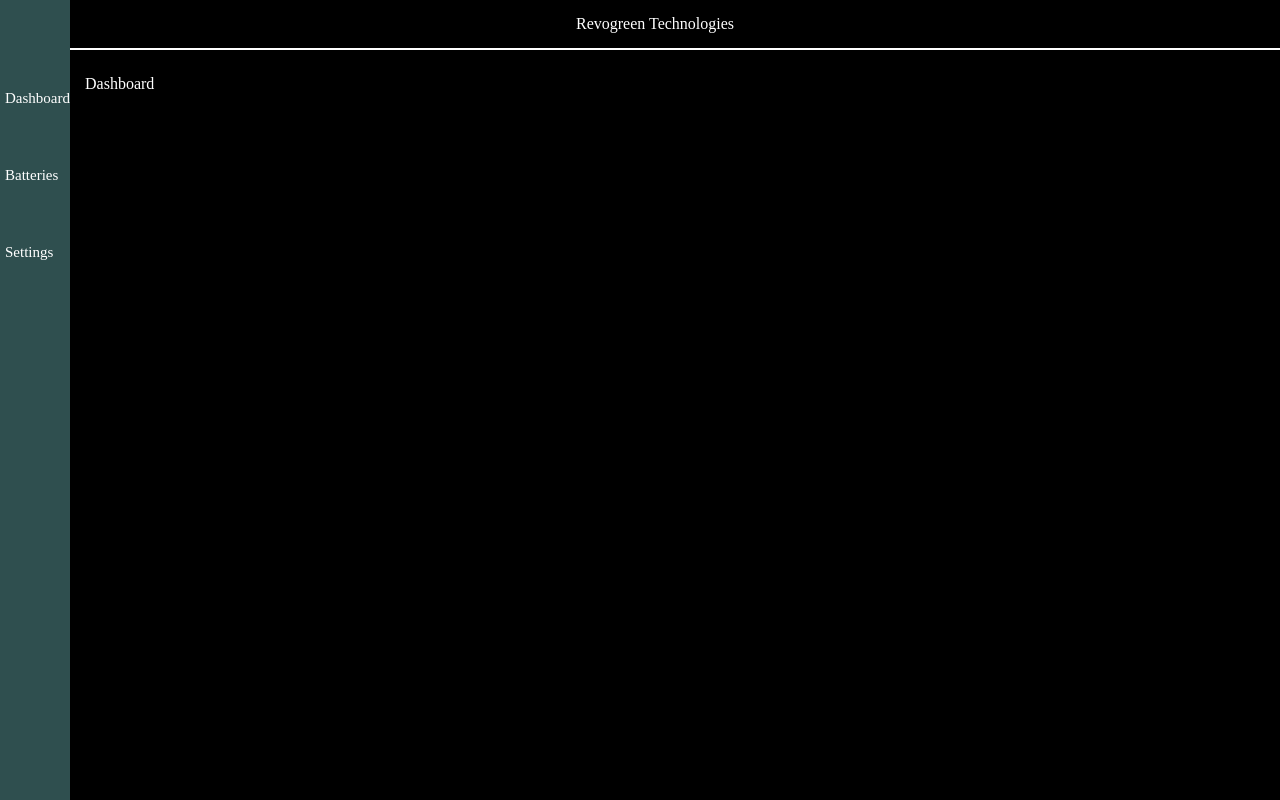
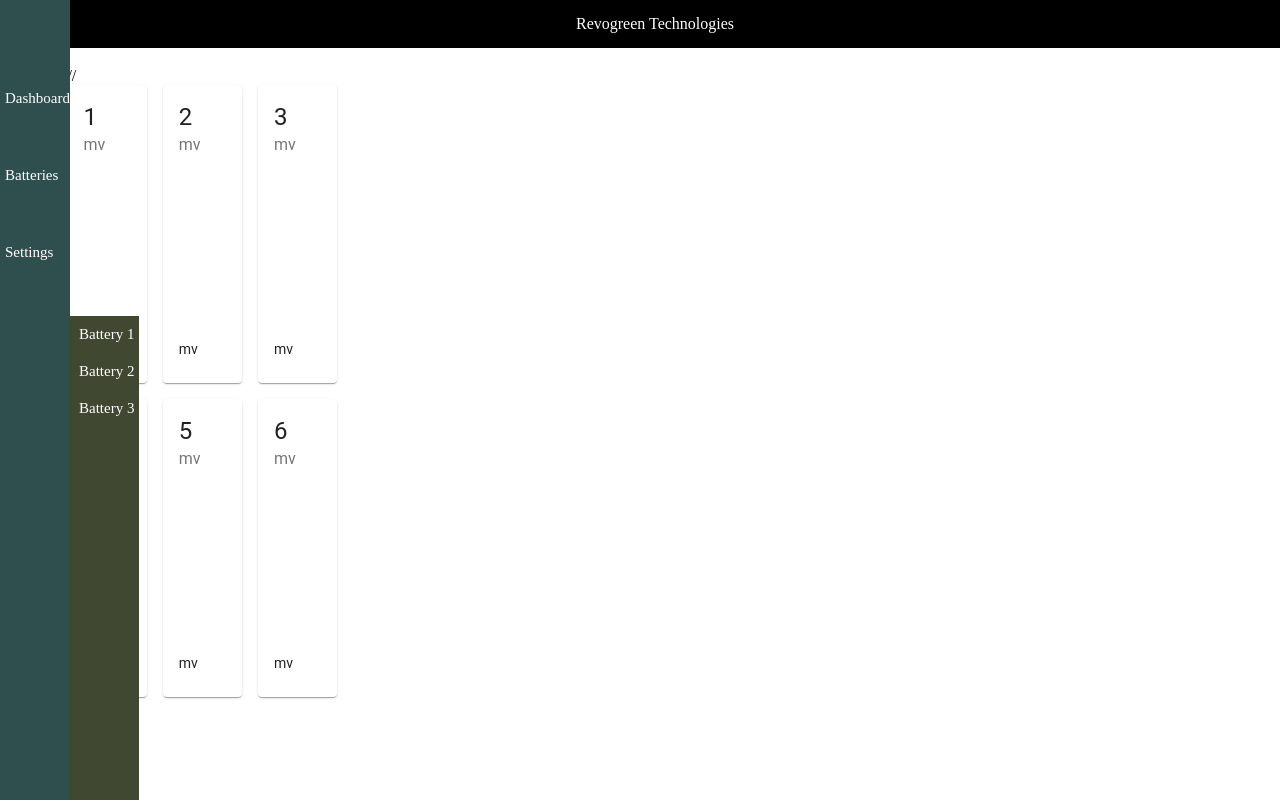
Before and after one commit to swarali15/HelpingHand, a React (Create React App) app: page / in a window 1280 px wide. Built offline with nearby package versions, Linux system fonts and the light colour scheme.

Commit message:
Added cards, batteries ChildComponent

```diff
--- a/package.json
+++ b/package.json
@@ -3,6 +3,7 @@
   "version": "0.1.0",
   "private": true,
   "dependencies": {
+    "@material-ui/core": "^4.9.9",
     "@testing-library/jest-dom": "^4.2.4",
     "@testing-library/react": "^9.3.2",
     "@testing-library/user-event": "^7.1.2",
--- a/src/components/DashBoard.js
+++ b/src/components/DashBoard.js
@@ -1,10 +1,22 @@
 import React from 'react';
+import DashboardCard from './dashboard/DashboardCard.js'
+import { Grid } from "@material-ui/core";
+import Content from './dashboard/DashboardContent';
 
 function DashBoard()
 {
-    return(<div className="DashBoard" >
-        <main className="dashboard">Dashboard</main>
-        </div>)
+    return (
+    <Grid container direction="column">
+      <Grid item container>
+        <Grid item xs={false} sm={2} />
+        <Grid item xs={12} sm={8}>
+          <h2>Content</h2>
+        //<Content />
+        </Grid>
+        <Grid item xs={false} sm={2} />
+      </Grid>
+    </Grid>
+  );
 
 }
 export default DashBoard
--- a/src/components/SideBar.js
+++ b/src/components/SideBar.js
@@ -1,39 +1,45 @@
 import React from 'react';
 import Sidebar from "react-sidebar";
 import Batteries from "./Batteries"
+import ReactDom from 'react-dom'
 
   class SideBar extends React.Component {
-      constructor() {
+      constructor()
+  {
     super();
     this.state = {
       showComponent: false,
     };
-    this._onButtonClick = this._onButtonClick.bind(this);
+    this.onBatteriesClick = this.onBatteriesClick.bind(this);
   }
 
-_onButtonClick() {
-    this.setState({
-      showComponent: true,
-    });
+onBatteriesClick() {
+    this.setState({showComponent: true});
   }
 
+accessBatery =()=>{
+    if(!this.setState.showComponent)
+        return;
+    else
+    this.refs.child.renderBattery();
+
+}
 render() {
 
-    return (<div className="sidebar-container">
+    return (
+    <div className="sidebar-container">
        <div className="sidebar-link">Dashboard</div>
+       <div className="sidebar-link batteryId" onClick={this.onBatteriesClick}>Batteries</div>
+       <div className="sidebar-link">Settings</div>
+        <Batteries ref='child'/>
+    </div>
+  )
+}
+  }
 
-    <div>
-       <div className="sidebar-link batteryId" onClick={this._onButtonClick}>Batteries</div>
-            {this.state.showComponent ?
-           <Batteries /> :
-           null
-        }
-    </div>
 
-       <div className="sidebar-link">Settings</div>
-        </div>)
 
-  }
-}
+
+
 
 export default SideBar
--- /dev/null
+++ b/src/components/dashboard/CardHeader.js
@@ -0,0 +1,17 @@
+import React from "react";
+import { AppBar, Toolbar, Typography } from "@material-ui/core";
+import { makeStyles } from "@material-ui/styles";
+
+const Header = () => {
+  return (
+    <AppBar position="static">
+      <Toolbar>
+        <Typography className>
+          Anthony sistilli
+        </Typography>
+      </Toolbar>
+    </AppBar>
+  );
+};
+
+export default Header;
--- /dev/null
+++ b/src/components/dashboard/DashboardCard.js
@@ -0,0 +1,31 @@
+import React from "react";
+import { makeStyles } from "@material-ui/core/styles";
+import Card from "@material-ui/core/Card";
+import CardHeader from "@material-ui/core/CardHeader";
+import CardActions from "@material-ui/core/CardActions";
+import CardContent from "@material-ui/core/CardContent";
+import Typography from "@material-ui/core/Typography";
+import Button from "@material-ui/core/Button";
+//import ShareIcon from "@material-ui/icons/Share";
+import { Avatar, IconButton, CardMedia } from "@material-ui/core";
+
+const DashboardCard = props => {
+  const { title, subtitle, description} = props;
+  return (
+    <Card>
+      <CardHeader
+        title={title}
+        description={description}
+        subheader={description}
+      />
+      <CardMedia style={{ height: "150px" }}  />
+      <CardContent>
+        <Typography variant="body2" component="p">
+          {description}
+        </Typography>
+      </CardContent>
+    </Card>
+  );
+};
+
+export default DashboardCard;
--- /dev/null
+++ b/src/components/dashboard/DashboardContent.js
@@ -0,0 +1,22 @@
+import React from "react";
+import { Grid } from "@material-ui/core";
+import Data from "./Data";
+import DashboardCard from './DashboardCard'
+
+const Content = () => {
+  const getCard = batteryData => {
+    return (
+      <Grid item xs={12} sm={4}>
+        <DashboardCard {...batteryData} />
+      </Grid>
+    );
+  };
+
+  return (
+    <Grid container spacing={2}>
+      {Data.map(batteryData => getCard(batteryData))}
+    </Grid>
+  );
+};
+
+export default Content;
--- /dev/null
+++ b/src/components/dashboard/Data.js
@@ -0,0 +1,38 @@
+export default [
+  {
+    title: "1",
+
+    description:"mv"
+
+  },
+  {
+    title: "2",
+
+    description:"mv"
+
+  },
+  {
+    title: "3",
+
+    description:"mv"
+
+  },
+  {
+    title: "4",
+
+    description:"mv"
+
+  },
+  {
+    title: "5",
+
+    description:"mv"
+
+  },
+ {
+    title: "6",
+
+    description:"mv"
+
+  }
+];
--- a/src/index.css
+++ b/src/index.css
@@ -6,7 +6,7 @@
 }
 .app
 {
-    display: block;
+    display: flex;
 }
 .navbar
 {   padding: 15px;
@@ -51,21 +51,21 @@
     font-size: 15px;
 }
 .batterySidebar
-{
-    height: 100%;
-    width: 100%;
+{   margin-top:0;
     background-color: #414831;
+    margin-left: 69px;
+    width: 70px;
+    height: 9000px;
 }
 .batteries-container
-{   height: 100%;
+{
 
-    margin-left: 65px;
-    width: 70px;
 
 }
 .battery-link
-{    height: 100%;
+{
     padding: 10px;
-    font-size: 10px;
+    font-size: 15px;
+    width: 80px;
 
 }
```
Also changed, not shown: src/components/copy.js (added, +85 -0 lines), src/components/New Text Document.txt (added), src/components/dashboard/New Text Document.txt (added), 1 other file (tests, documents, lock files or other folders).
